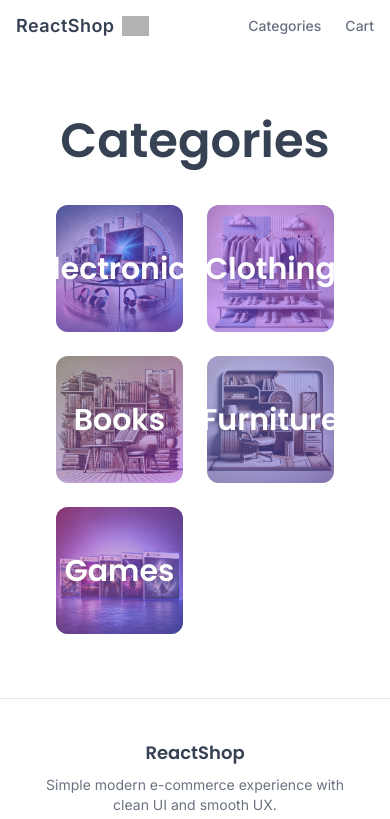
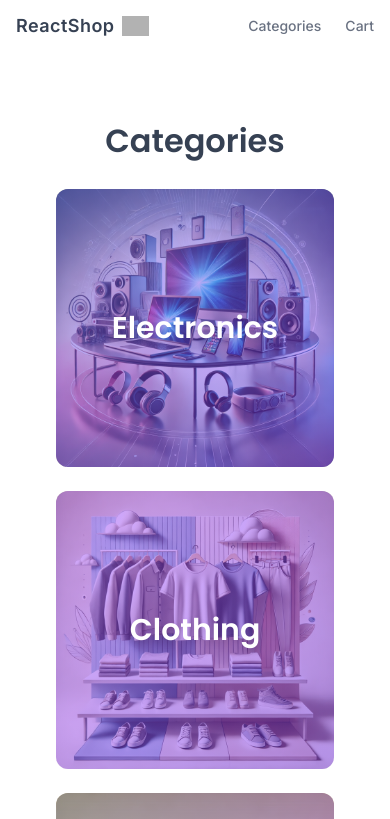
Before and after one commit to KIB101D/vite-react-ecommerce, a React (Vite) app: page / in a window 390 px wide. Shown: the top 819 px of the page. Built offline with nearby package versions, Linux system fonts and the light colour scheme; grey boxes are pictures that could not be loaded.

Commit message:
style(home): improve responsive layout for tablets and mobiles

```diff
--- a/src/pages/Home.tsx
+++ b/src/pages/Home.tsx
@@ -18,21 +18,21 @@ function Home({ categories }: HomeProps) {
 
   return (
     <main className="flex-1 px-10 py-12 bg-white">
-      <h1 className="mb-10 text-5xl font-semibold text-center text-gray-700 font-heading">
+      <h1 className="mb-6 sm:mb-8 text-[clamp(2rem,6vw,3.2rem)] font-semibold text-center text-gray-700 font-heading">
         Categories
       </h1>
-      <div className="grid grid-cols-2 gap-6 md:grid-cols-3 lg:grid-cols-5">
+      <div className="grid gap-6 grid-cols-[repeat(auto-fit,minmax(220px,1fr))] sm:grid-cols-[repeat(auto-fit,minmax(260px,1fr))] lg:grid-cols-5">
         {categories.map((category) => {
           return (
             <Link
               to={`category/${category.name}`}
               key={category.id}
-              className="relative flex items-center justify-center overflow-hidden text-3xl font-semibold text-white transition duration-300 cursor-pointer aspect-square rounded-xl hover:scale-105 hover:shadow-xl font-heading"
+              className="group relative flex items-center justify-center overflow-hidden text-3xl font-semibold text-white aspect-square rounded-xl transition duration-300 ease-out hover:scale-[1.03] hover:shadow-2xl font-heading"
             >
               <img
                 src={category.image}
                 alt={category.name}
-                className="absolute inset-0 object-cover w-full h-full "
+                className="absolute inset-0 object-cover w-full h-full"
               />
               <div
                 className={`absolute inset-0 ${
```
